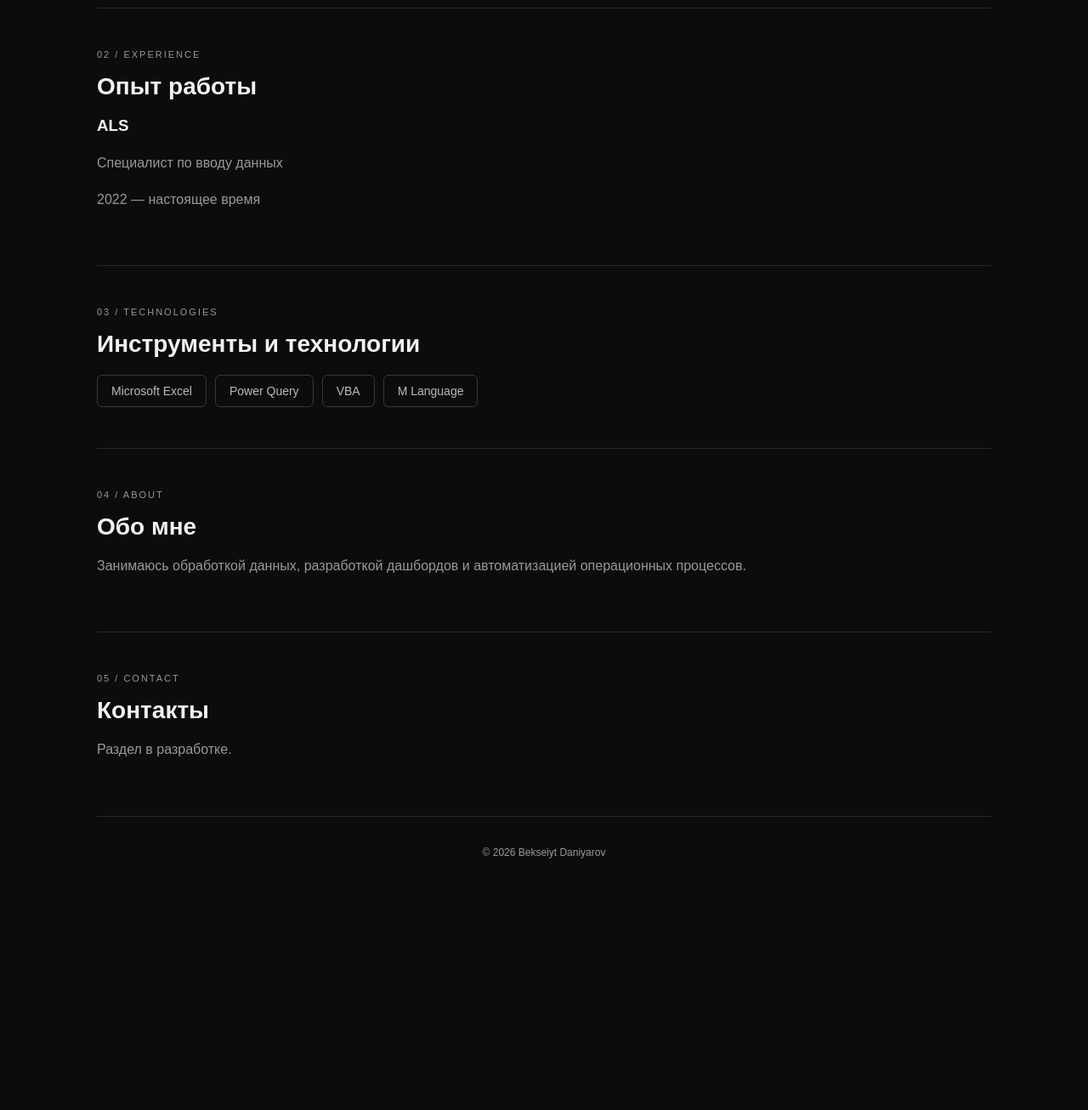
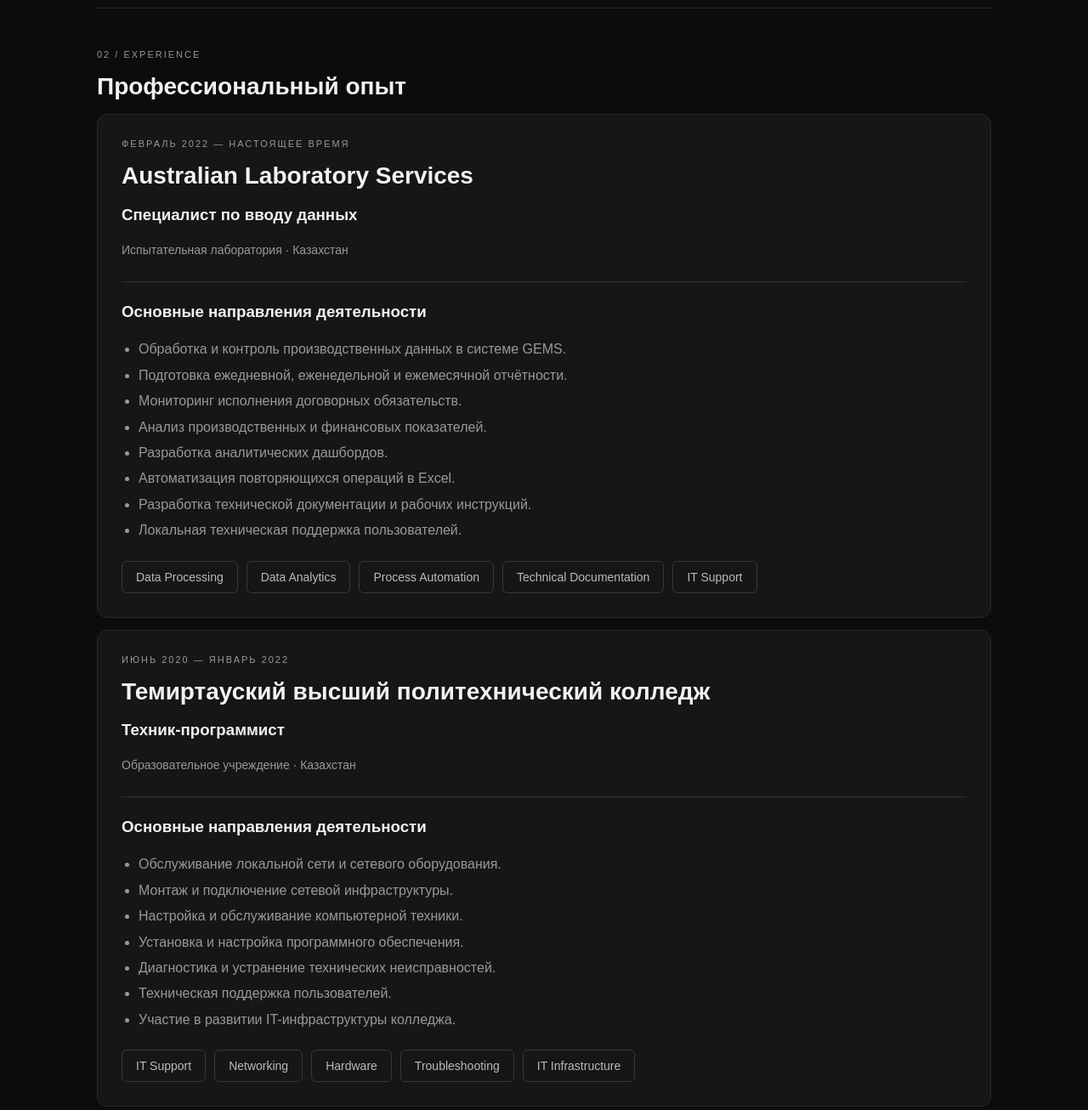
Before and after one commit to bekseiytd/bekseiytd.github.io, a plain HTML site: page index.html in a window 1280 px wide. Shown: the part 2720-4026 px from the top of the page at 85% size. Before the commit the page ends 3765 px from the top, so only its background shows below. Drawn offline with Linux system fonts and the light colour scheme.

Commit message:
Revise experience section with detailed job roles
Updated the experience section to include detailed job descriptions and responsibilities for roles at Australian Laboratory Services and Temirtau Polytechnic College.

```diff
--- a/index.html
+++ b/index.html
@@ -478,13 +478,88 @@
 </section>
 
 
-        <section class="section" id="experience">
-            <div class="label">02 / EXPERIENCE</div>
-            <h2>Опыт работы</h2>
-            <h3>ALS</h3>
-            <p>Специалист по вводу данных</p>
-            <p>2022 — настоящее время</p>
-        </section>
+
+<section class="section" id="experience">
+    <div class="label">02 / EXPERIENCE</div>
+    <h2>Профессиональный опыт</h2>
+
+    <div class="card">
+
+        <div class="label">
+            ФЕВРАЛЬ 2022 — НАСТОЯЩЕЕ ВРЕМЯ
+        </div>
+
+        <h2>Australian Laboratory Services</h2>
+        <h3>Специалист по вводу данных</h3>
+
+        <p>Испытательная лаборатория · Казахстан</p>
+
+        <hr style="border: 0; border-top: 1px solid #333;
+                   margin: 24px 0;">
+
+        <h3>Основные направления деятельности</h3>
+
+        <ul style="color: #999; line-height: 1.9;
+                   padding-left: 20px;">
+            <li>Обработка и контроль производственных данных в системе GEMS.</li>
+            <li>Подготовка ежедневной, еженедельной и ежемесячной отчётности.</li>
+            <li>Мониторинг исполнения договорных обязательств.</li>
+            <li>Анализ производственных и финансовых показателей.</li>
+            <li>Разработка аналитических дашбордов.</li>
+            <li>Автоматизация повторяющихся операций в Excel.</li>
+            <li>Разработка технической документации и рабочих инструкций.</li>
+            <li>Локальная техническая поддержка пользователей.</li>
+        </ul>
+
+        <div class="tags">
+            <span class="tag">Data Processing</span>
+            <span class="tag">Data Analytics</span>
+            <span class="tag">Process Automation</span>
+            <span class="tag">Technical Documentation</span>
+            <span class="tag">IT Support</span>
+        </div>
+
+    </div>
+
+    <div class="card" style="margin-top: 14px;">
+
+        <div class="label">
+            ИЮНЬ 2020 — ЯНВАРЬ 2022
+        </div>
+
+        <h2>Темиртауский высший политехнический колледж</h2>
+        <h3>Техник-программист</h3>
+
+        <p>Образовательное учреждение · Казахстан</p>
+
+        <hr style="border: 0; border-top: 1px solid #333;
+                   margin: 24px 0;">
+
+        <h3>Основные направления деятельности</h3>
+
+        <ul style="color: #999; line-height: 1.9;
+                   padding-left: 20px;">
+            <li>Обслуживание локальной сети и сетевого оборудования.</li>
+            <li>Монтаж и подключение сетевой инфраструктуры.</li>
+            <li>Настройка и обслуживание компьютерной техники.</li>
+            <li>Установка и настройка программного обеспечения.</li>
+            <li>Диагностика и устранение технических неисправностей.</li>
+            <li>Техническая поддержка пользователей.</li>
+            <li>Участие в развитии IT-инфраструктуры колледжа.</li>
+        </ul>
+
+        <div class="tags">
+            <span class="tag">IT Support</span>
+            <span class="tag">Networking</span>
+            <span class="tag">Hardware</span>
+            <span class="tag">Troubleshooting</span>
+            <span class="tag">IT Infrastructure</span>
+        </div>
+
+    </div>
+
+</section>
+
 
         <section class="section" id="technologies">
             <div class="label">03 / TECHNOLOGIES</div>
```
